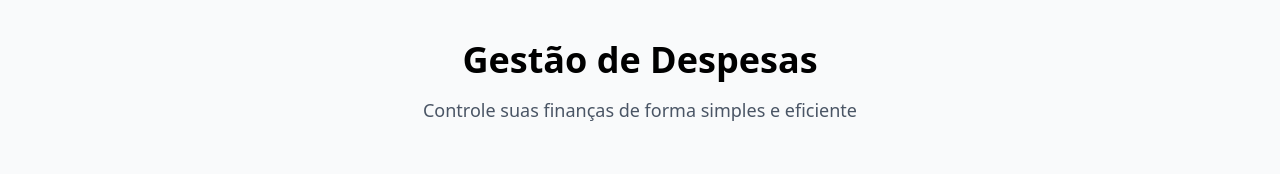
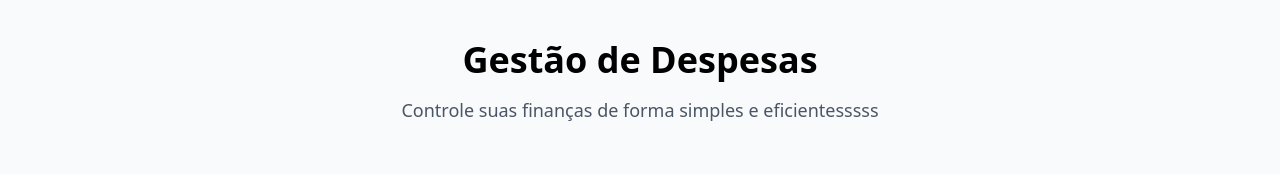
Before and after one commit to morheus2077/GDP, a React (Vite) app: page / in a window 1280 px wide. Shown: the top 174 px of the page. Built offline with nearby package versions, Linux system fonts and the light colour scheme.

Commit message:
Update App.tsx

```diff
--- a/src/App.tsx
+++ b/src/App.tsx
@@ -168,7 +168,7 @@ function App() {
         {/* Titulos no topo */}
         <div className='top-text flex flex-col items-center pt-10'>
           <h1 className='text-4xl font-bold'>Gestão de Despesas</h1>
-          <h2 className='lg:text-lg mt-4 text-gray-600'>Controle suas finanças de forma simples e eficiente</h2>
+          <h2 className='lg:text-lg mt-4 text-gray-600'>Controle suas finanças de forma simples e eficientesssss</h2>
         </div>
 
         {/* Cards de resumo */}
```
